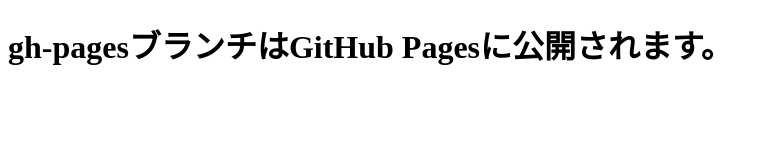
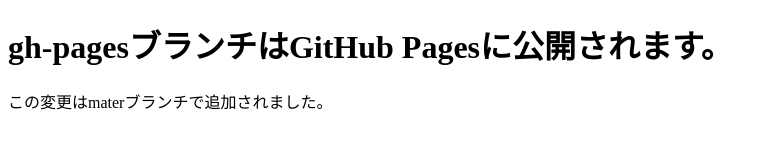
Before and after one commit to Tomohiro1/git-study, a plain HTML site: page index.html in a window 1280 px wide. Shown: the whole page, without its empty margins (0-768 px from the left). Drawn offline with Linux system fonts and the light colour scheme.

Commit message:
段落を追加

```diff
--- a/index.html
+++ b/index.html
@@ -8,5 +8,6 @@
 </head>
 <body>
     <h1>gh-pagesブランチはGitHub Pagesに公開されます。</h1>
+    <p>この変更はmaterブランチで追加されました。</p>
 </body>
 </html>
```
